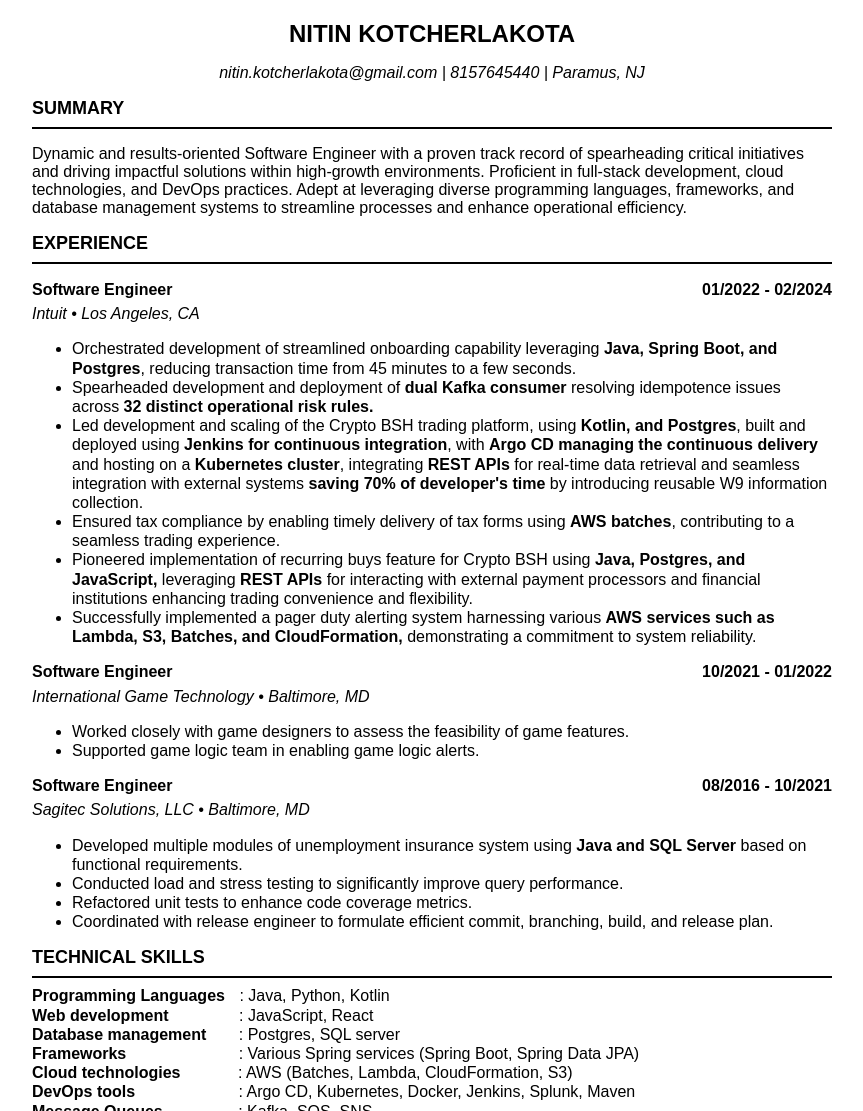
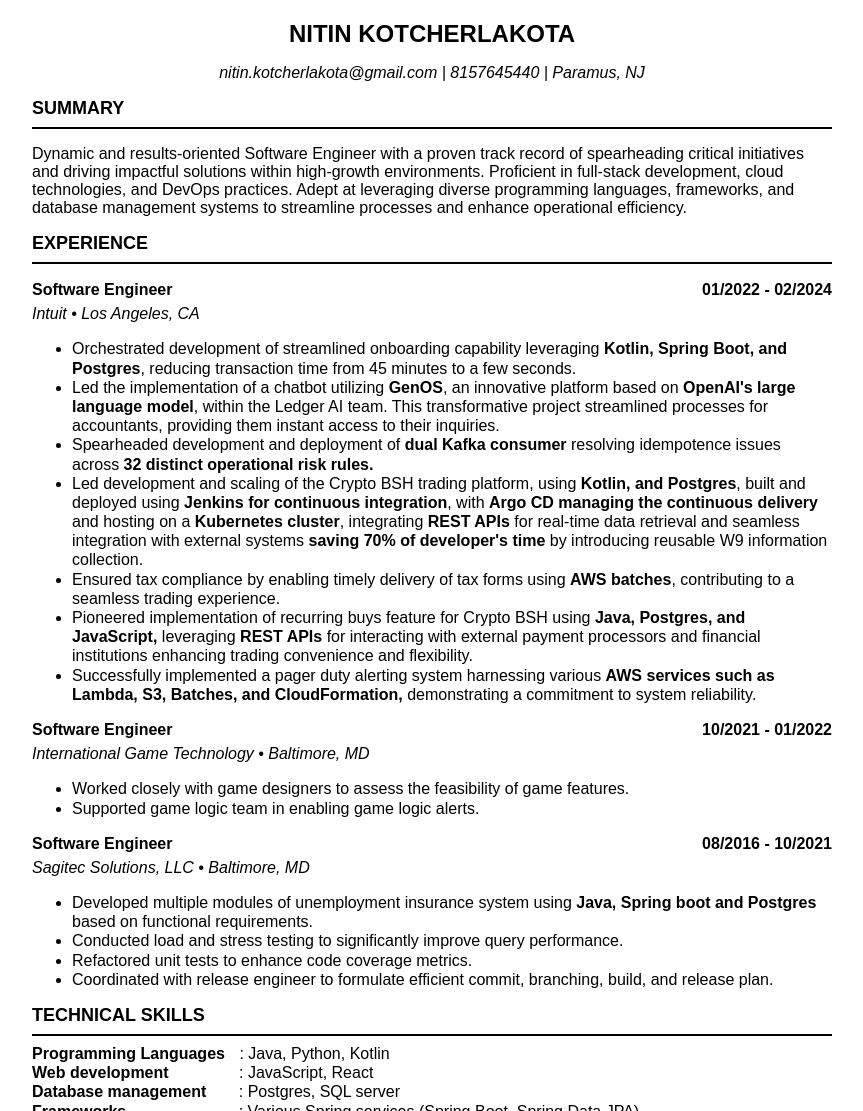
Before and after one commit to knitinjaideep/Resume_2024, a plain HTML site: page index.html in a window 1280 px wide. Shown: the top 1111 px of the page, without its empty margins (208-1071 px from the left). Drawn offline with Linux system fonts and the light colour scheme.

Commit message:
Updated index.htnl

```diff
--- a/index.html
+++ b/index.html
@@ -50,6 +50,18 @@
     .skills-content {
       line-height: 1.2;
     }
+/*    .download-button {
+      text-align: center;
+      margin-top: 20px;
+    }
+    .download-button button {
+      padding: 10px 20px;
+      font-size: 16px;
+      background-color: #007bff;
+      color: #fff;
+      border: none;
+      cursor: pointer;
+    }*/
   </style>
 </head>
 <body>
@@ -72,7 +84,8 @@
       <p class="tag" style="margin-bottom: 5px;">Software Engineer<span class="duration">01/2022 - 02/2024</span></p>
       <p style="font-style: italic;margin-top: 5px;"><span>Intuit</span> • Los Angeles, CA </p>
       <ul>
-        <li>Orchestrated development of streamlined onboarding capability leveraging <b>Java, Spring Boot, and Postgres</b>, reducing transaction time from 45 minutes to a few seconds.</li>
+        <li>Orchestrated development of streamlined onboarding capability leveraging <b>Kotlin, Spring Boot, and Postgres</b>, reducing transaction time from 45 minutes to a few seconds.</li>
+        <li>Led the implementation of a chatbot utilizing <b>GenOS</b>, an innovative platform based on <b>OpenAI's large language model</b>, within the Ledger AI team. This transformative project streamlined processes for accountants, providing them instant access to their inquiries.</li>
         <li>Spearheaded development and deployment of <b>dual Kafka consumer</b> resolving idempotence issues across <b>32 distinct operational risk rules.</b></li>
         <li>Led development and scaling of the Crypto BSH trading platform, using <b>Kotlin, and Postgres</b>, built and deployed using <b>Jenkins for continuous integration</b>, with <b>Argo CD managing the continuous delivery</b> and hosting on a <b>Kubernetes cluster</b>, integrating <b>REST APIs</b> for real-time data retrieval and seamless integration with external systems <b>saving 70% of developer's time</b> by introducing reusable W9 information collection.</li>
         <li>Ensured tax compliance by enabling timely delivery of tax forms using <b>AWS batches</b>, contributing to a seamless trading experience.</li>
@@ -94,7 +107,7 @@
       <p class="tag" style="margin-bottom: 5px;">Software Engineer<span class="duration">08/2016 - 10/2021</span></p>
       <p style="font-style: italic;margin-top: 5px;"><span>Sagitec Solutions, LLC</span> • Baltimore, MD </p>
       <ul>
-        <li>Developed multiple modules of unemployment insurance system using <b>Java and SQL Server</b> based on functional requirements.</li>
+        <li>Developed multiple modules of unemployment insurance system using <b>Java, Spring boot and Postgres</b> based on functional requirements.</li>
         <li>Conducted load and stress testing to significantly improve query performance.</li>
         <li>Refactored unit tests to enhance code coverage metrics.</li>
         <li>Coordinated with release engineer to formulate efficient commit, branching, build, and release plan.</li>
@@ -125,6 +138,10 @@
       <p style="margin-bottom: 5px;"><span><b>VNR Vignana Jyothi Institute of Engineering and Technology, JNTU Hyderabad, India</b></span> <span class="duration">June 2014</span></p>
       <p style="font-style: italic;margin-top: 5px;"><span>Bachelors in Computer Science</span></p>
     </div>
+<!--
+    <div class="download-button">
+      <button onclick="downloadPDF()">Download PDF</button>
+    </div> -->
   </div>
 </body>
 </html>
```
